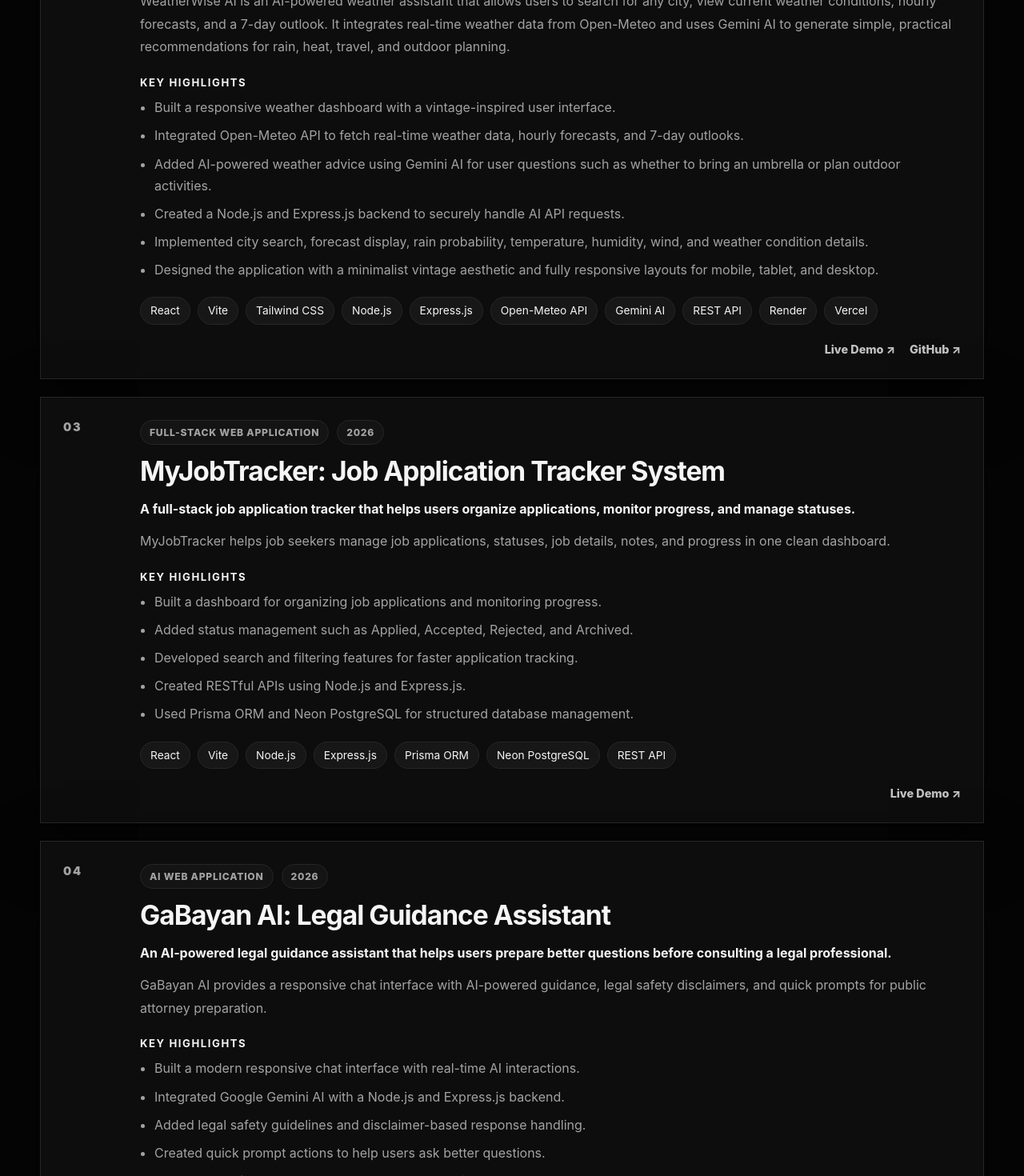
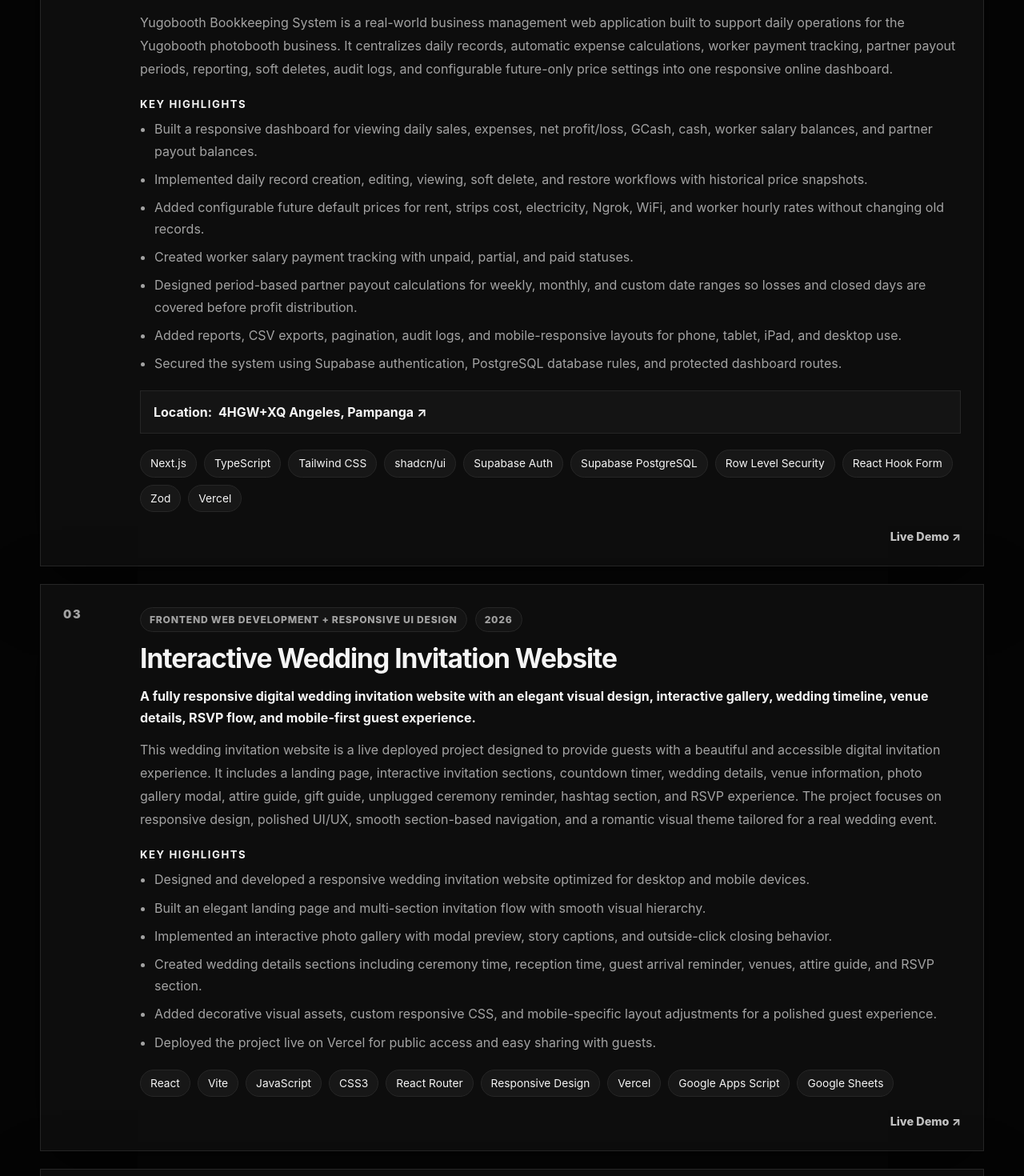
Before and after one commit to Nald27/ronaldsoriano-portfolio, a React (Vite) app: page /projects in a window 1280 px wide. Shown: the part 1160-2630 px from the top of the page at 80% size. Built offline with nearby package versions, Linux system fonts and the light colour scheme.

Commit message:
Added my new projects

```diff
--- a/src/pages/ProjectsPage.jsx
+++ b/src/pages/ProjectsPage.jsx
@@ -57,6 +57,73 @@ export default function ProjectsPage() {
           "https://www.google.com/maps/search/?api=1&query=4HGW%2BXQ%20Angeles%2C%20Pampanga",
       },
       liveDemo: "",
+      github: "",
+    },
+    {
+      title: "Yugobooth Bookkeeping System",
+      category: "Full-Stack Web Application",
+      year: "2026 – Present",
+      summary:
+        "A secure online bookkeeping web app for tracking daily sales, expenses, worker salaries, partner payouts, reports, and audit history.",
+      description:
+        "Yugobooth Bookkeeping System is a real-world business management web application built to support daily operations for the Yugobooth photobooth business. It centralizes daily records, automatic expense calculations, worker payment tracking, partner payout periods, reporting, soft deletes, audit logs, and configurable future-only price settings into one responsive online dashboard.",
+      highlights: [
+        "Built a responsive dashboard for viewing daily sales, expenses, net profit/loss, GCash, cash, worker salary balances, and partner payout balances.",
+        "Implemented daily record creation, editing, viewing, soft delete, and restore workflows with historical price snapshots.",
+        "Added configurable future default prices for rent, strips cost, electricity, Ngrok, WiFi, and worker hourly rates without changing old records.",
+        "Created worker salary payment tracking with unpaid, partial, and paid statuses.",
+        "Designed period-based partner payout calculations for weekly, monthly, and custom date ranges so losses and closed days are covered before profit distribution.",
+        "Added reports, CSV exports, pagination, audit logs, and mobile-responsive layouts for phone, tablet, iPad, and desktop use.",
+        "Secured the system using Supabase authentication, PostgreSQL database rules, and protected dashboard routes.",
+      ],
+      tech: [
+        "Next.js",
+        "TypeScript",
+        "Tailwind CSS",
+        "shadcn/ui",
+        "Supabase Auth",
+        "Supabase PostgreSQL",
+        "Row Level Security",
+        "React Hook Form",
+        "Zod",
+        "Vercel",
+      ],
+      location: {
+        address: "4HGW+XQ Angeles, Pampanga",
+        mapOpenUrl:
+          "https://www.google.com/maps/search/?api=1&query=4HGW%2BXQ%20Angeles%2C%20Pampanga",
+      },
+      liveDemo: "https://yugobooth-bookkeeping.vercel.app/",
+      github: "",
+    },
+    {
+      title: "Interactive Wedding Invitation Website",
+      category: "Frontend Web Development + Responsive UI Design",
+      year: "2026",
+      summary:
+        "A fully responsive digital wedding invitation website with an elegant visual design, interactive gallery, wedding timeline, venue details, RSVP flow, and mobile-first guest experience.",
+      description:
+        "This wedding invitation website is a live deployed project designed to provide guests with a beautiful and accessible digital invitation experience. It includes a landing page, interactive invitation sections, countdown timer, wedding details, venue information, photo gallery modal, attire guide, gift guide, unplugged ceremony reminder, hashtag section, and RSVP experience. The project focuses on responsive design, polished UI/UX, smooth section-based navigation, and a romantic visual theme tailored for a real wedding event.",
+      highlights: [
+        "Designed and developed a responsive wedding invitation website optimized for desktop and mobile devices.",
+        "Built an elegant landing page and multi-section invitation flow with smooth visual hierarchy.",
+        "Implemented an interactive photo gallery with modal preview, story captions, and outside-click closing behavior.",
+        "Created wedding details sections including ceremony time, reception time, guest arrival reminder, venues, attire guide, and RSVP section.",
+        "Added decorative visual assets, custom responsive CSS, and mobile-specific layout adjustments for a polished guest experience.",
+        "Deployed the project live on Vercel for public access and easy sharing with guests.",
+      ],
+      tech: [
+        "React",
+        "Vite",
+        "JavaScript",
+        "CSS3",
+        "React Router",
+        "Responsive Design",
+        "Vercel",
+        "Google Apps Script",
+        "Google Sheets",
+      ],
+      liveDemo: "https://wedding-invitation-wheat-three.vercel.app/",
       github: "",
     },
     {
```
